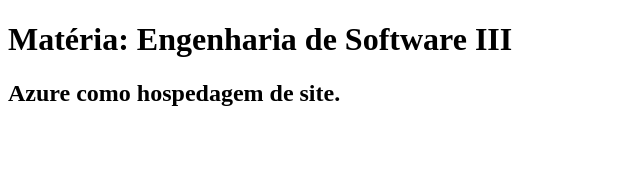
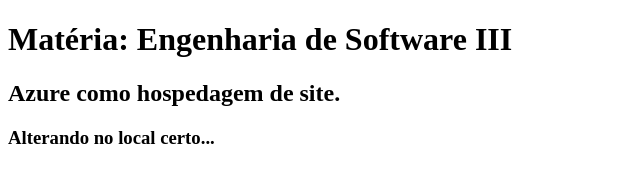
Before and after one commit to leticiacara/CI_CD, a plain HTML site: page index.html in a window 1280 px wide. Shown: the whole page, without its empty margins (0-640 px from the left). Drawn offline with Linux system fonts and the light colour scheme.

Commit message:
Alterando no local correto

```diff
--- a/index.html
+++ b/index.html
@@ -12,6 +12,7 @@
 
     <h1>Matéria: Engenharia de Software III</h1>
     <h2>Azure como hospedagem de site.</h2>
+    <h3>Alterando no local certo...</h3>
 
 </body>
 
```
